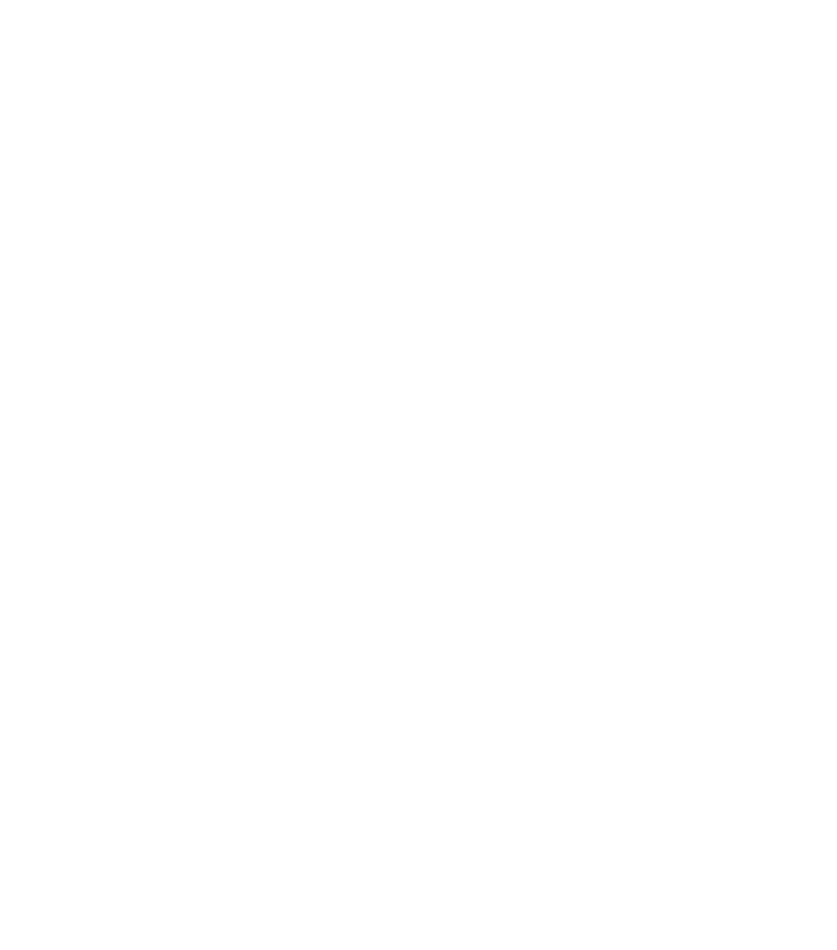
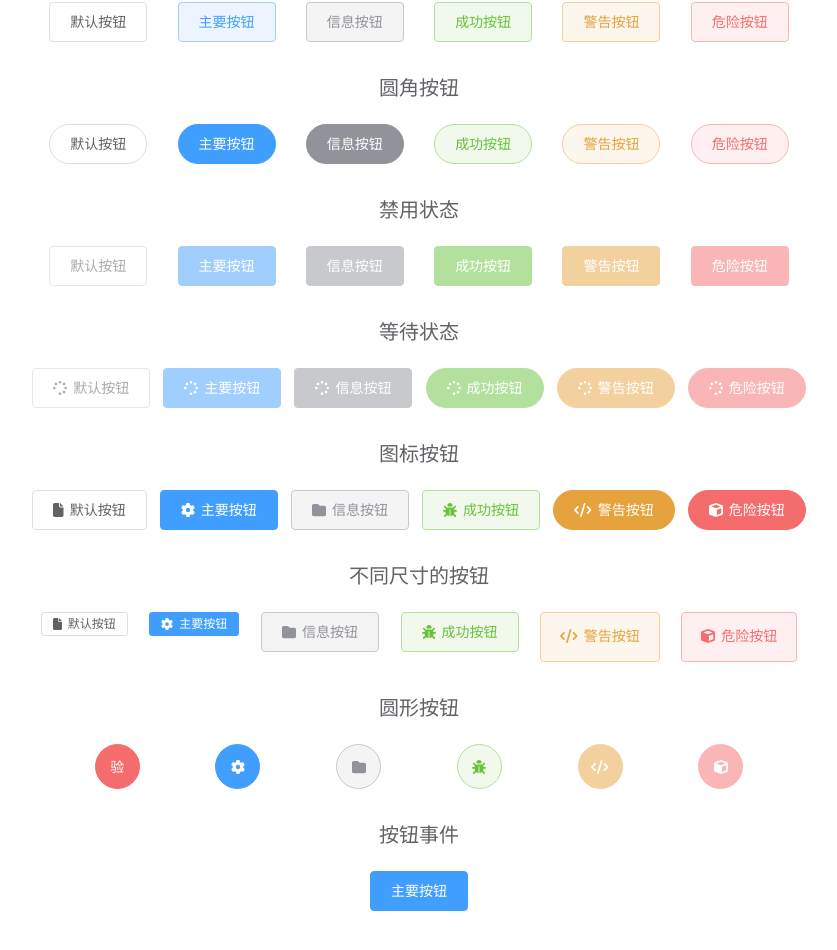
Before and after one commit to dongkq7/LumiUI, a Vue app: page /button in a window 1280 px wide. Shown: the part 312-1262 px from the top of the page, without its empty margins (221-1058 px from the left). Before the commit the page ends 800 px from the top, so only its background shows below. Built offline with nearby package versions, Linux system fonts and the light colour scheme.

Commit message:
feat: button

```diff
--- /dev/null
+++ b/src/components/Button/Button.vue
@@ -0,0 +1,30 @@
+<template>
+  <button
+    class="petal-button"
+    :class="{
+      [`petal-button--${type}`]: type,
+      [`petal-button--${size}`]: size,
+      'is-plain': plain,
+      'is-round': round,
+      'is-circle': circle,
+      'is-disabled': disabled,
+    }"
+    :disabled="disabled || loading"
+  >
+    <PetalIcon icon="spinner" spin v-if="loading" />
+    <PetalIcon :icon="icon" v-if="icon" />
+    <span v-if="$slots.default">
+      <slot></slot>
+    </span>
+  </button>
+</template>
+
+<script setup>
+import propObj from './props'
+defineOptions({
+  name: 'PetalButton',
+})
+defineProps(propObj)
+</script>
+
+<style lang="scss" scoped></style>
--- /dev/null
+++ b/src/components/Button/props.js
@@ -0,0 +1,32 @@
+export default {
+  type: {
+    type: String,
+    default: 'default',
+  },
+  plain: {
+    type: Boolean,
+    default: false,
+  },
+  round: {
+    type: Boolean,
+    default: false,
+  },
+  disabled: {
+    type: Boolean,
+    default: false,
+  },
+  loading: {
+    type: Boolean,
+    default: false,
+  },
+  icon: {
+    type: String,
+  },
+  size: {
+    type: String,
+  },
+  circle: {
+    type: Boolean,
+    default: false,
+  },
+}
--- a/src/main.js
+++ b/src/main.js
@@ -9,11 +9,13 @@
 import { fas } from '@fortawesome/free-solid-svg-icons'
 
 import PetalIcon from './components/Icon/Icon.vue'
+import PetalButton from './components/Button/Button.vue'
 
 const app = createApp(App)
 library.add(fas)
 app.use(router)
 app.component('PetalIcon', PetalIcon)
 app.component('FontAwesomeIcon', FontAwesomeIcon)
+app.component('PetalButton', PetalButton)
 
 app.mount('#app')
--- /dev/null
+++ b/src/styles/components/button.scss
@@ -0,0 +1,131 @@
+.petal-button {
+  // 首先针对这个样式类，定义了一系列的样式变量
+  --petal-button-font-weight: var(--petal-font-weight-primary);
+  --petal-button-border-color: var(--petal-border-color);
+  --petal-button-bg-color: var(--petal-fill-color-blank);
+  --petal-button-text-color: var(--petal-text-color-regular);
+  --petal-button-disabled-text-color: var(--petal-disabled-text-color);
+  --petal-button-disabled-bg-color: var(--petal-fill-color-blank);
+  --petal-button-disabled-border-color: var(--petal-border-color-light);
+  --petal-button-hover-text-color: var(--petal-color-primary);
+  --petal-button-hover-bg-color: var(--petal-color-primary-light-9);
+  --petal-button-hover-border-color: var(--petal-color-primary-light-7);
+  --petal-button-active-text-color: var(--petal-button-hover-text-color);
+  --petal-button-active-border-color: var(--petal-color-primary);
+  --petal-button-active-bg-color: var(--petal-button-hover-bg-color);
+  --petal-button-outline-color: var(--petal-color-primary-light-5);
+  --petal-button-active-color: var(--petal-text-color-primary);
+}
+
+.petal-button {
+  // 再来书写基本样式
+  display: inline-block;
+  height: 40px;
+  line-height: 1;
+  white-space: nowrap;
+  cursor: pointer;
+  background-color: var(--petal-button-bg-color);
+  border: var(--petal-border);
+  border-color: var(--petal-button-border-color);
+  color: var(--petal-button-text-color);
+  appearance: none;
+  text-align: center;
+  box-sizing: border-box;
+  outline: none;
+  margin: 0;
+  transition: 0.5s;
+  font-weight: var(--petal-button-font-weight);
+  user-select: none;
+  vertical-align: middle;
+  padding: 12px 20px;
+  font-size: var(--petal-font-size-base);
+  border-radius: var(--petal-border-radius-base);
+  &:hover,
+  &:focus {
+    color: var(--petal-button-hover-text-color);
+    border-color: var(--petal-button-hover-border-color);
+    background-color: var(--petal-button-hover-bg-color);
+    outline: none;
+  }
+  &:active {
+    color: var(--petal-button-active-text-color);
+    border-color: var(--petal-button-active-border-color);
+    background-color: var(--petal-button-active-bg-color);
+    outline: none;
+  }
+  &.is-round {
+    border-radius: var(--petal-border-radius-round);
+  }
+  &.is-circle {
+    width: 45px;
+    height: 45px;
+    border-radius: 50%;
+    padding: 12px;
+    display: flex;
+    justify-content: center;
+    align-items: center;
+  }
+  // 禁用相关的样式
+  &.is-disabled,
+  &.is-disabled:hover,
+  &.is-disabled:focus,
+  &[disabled],
+  &[disabled]:hover,
+  &[disabled]:focus {
+    color: var(--petal-button-disabled-text-color);
+    cursor: not-allowed;
+    background-image: none;
+    background-color: var(--petal-button-disabled-bg-color);
+    border-color: var(--petal-button-disabled-border-color);
+  }
+
+  [class*='petal-icon'] + span {
+    position: relative;
+    bottom: 2px;
+    margin-left: 6px;
+  }
+}
+
+@each $val in primary, success, warning, info, danger {
+  // 通过挂上对应的类来改变CSS变量去覆盖默认样式
+  .petal-button--#{$val} {
+    --petal-button-text-color: var(--petal-color-white);
+    --petal-button-bg-color: var(--petal-color-#{$val});
+    --petal-button-border-color: var(--petal-color-#{$val});
+    --petal-button-outline-color: var(--petal-color-#{$val}-light-5);
+    --petal-button-active-color: var(--petal-color-#{$val}-dark-2);
+    --petal-button-hover-text-color: var(--petal-color-white);
+    --petal-button-hover-bg-color: var(--petal-color-#{$val}-light-3);
+    --petal-button-hover-border-color: var(--petal-color-#{$val}-light-3);
+    --petal-button-active-bg-color: var(--petal-color-#{$val}-dark-2);
+    --petal-button-active-border-color: var(--petal-color-#{$val}-dark-2);
+    --petal-button-disabled-text-color: var(--petal-color-white);
+    --petal-button-disabled-bg-color: var(--petal-color-#{$val}-light-5);
+    --petal-button-disabled-border-color: var(--petal-color-#{$val}-light-5);
+  }
+  // 如果挂了is-plain这个类，那么就改变CSS变量
+  .petal-button--#{$val}.is-plain {
+    --petal-button-text-color: var(--petal-color-#{$val});
+    --petal-button-bg-color: var(--petal-color-#{$val}-light-9);
+    --petal-button-border-color: var(--petal-color-#{$val}-light-5);
+    --petal-button-hover-text-color: var(--petal-color-white);
+    --petal-button-hover-bg-color: var(--petal-color-#{$val});
+    --petal-button-hover-border-color: var(--petal-color-#{$val});
+    --petal-button-active-text-color: var(--petal-color-white);
+  }
+}
+
+.petal-button--large {
+  --petal-button-size: 50px;
+  height: var(--petal-button-size);
+  padding: 12px 19px;
+  font-size: var(--petal-font-size-base);
+  border-radius: var(--petal-border-radius-base);
+}
+.petal-button--small {
+  --petal-button-size: 24px;
+  height: var(--petal-button-size);
+  padding: 5px 11px;
+  font-size: 12px;
+  border-radius: calc(var(--petal-border-radius-base) - 1px);
+}
--- a/src/styles/index.scss
+++ b/src/styles/index.scss
@@ -3,3 +3,4 @@
 
 // 组件相关样式
 @use './components/icon.scss';
+@use './components/button.scss';
--- a/src/views/ButtonView.vue
+++ b/src/views/ButtonView.vue
@@ -1,11 +1,82 @@
 <template>
-  <div>
-    ButtonView
+  <h1 class="row-title">普通展示</h1>
+  <div class="row">
+    <PetalButton>默认按钮</PetalButton>
+    <PetalButton type="primary">主要按钮</PetalButton>
+    <PetalButton type="info">信息按钮</PetalButton>
+    <PetalButton type="success">成功按钮</PetalButton>
+    <PetalButton type="warning">警告按钮</PetalButton>
+    <PetalButton type="danger">危险按钮</PetalButton>
+  </div>
+  <h1 class="row-title">朴素按钮</h1>
+  <div class="row">
+    <PetalButton plain>默认按钮</PetalButton>
+    <PetalButton type="primary" plain>主要按钮</PetalButton>
+    <PetalButton type="info" plain>信息按钮</PetalButton>
+    <PetalButton type="success" plain>成功按钮</PetalButton>
+    <PetalButton type="warning" plain>警告按钮</PetalButton>
+    <PetalButton type="danger" plain>危险按钮</PetalButton>
+  </div>
+  <h1 class="row-title">圆角按钮</h1>
+  <div class="row">
+    <PetalButton round>默认按钮</PetalButton>
+    <PetalButton type="primary" round>主要按钮</PetalButton>
+    <PetalButton type="info" round>信息按钮</PetalButton>
+    <PetalButton type="success" plain round>成功按钮</PetalButton>
+    <PetalButton type="warning" plain round>警告按钮</PetalButton>
+    <PetalButton type="danger" plain round>危险按钮</PetalButton>
+  </div>
+  <h1 class="row-title">禁用状态</h1>
+  <div class="row">
+    <PetalButton disabled>默认按钮</PetalButton>
+    <PetalButton type="primary" disabled>主要按钮</PetalButton>
+    <PetalButton type="info" disabled>信息按钮</PetalButton>
+    <PetalButton type="success" disabled>成功按钮</PetalButton>
+    <PetalButton type="warning" disabled>警告按钮</PetalButton>
+    <PetalButton type="danger" disabled>危险按钮</PetalButton>
+  </div>
+  <h1 class="row-title">等待状态</h1>
+  <div class="row">
+    <PetalButton loading>默认按钮</PetalButton>
+    <PetalButton type="primary" loading>主要按钮</PetalButton>
+    <PetalButton type="info" loading>信息按钮</PetalButton>
+    <PetalButton type="success" loading round>成功按钮</PetalButton>
+    <PetalButton type="warning" loading round>警告按钮</PetalButton>
+    <PetalButton type="danger" loading round>危险按钮</PetalButton>
+  </div>
+  <h1 class="row-title">图标按钮</h1>
+  <div class="row">
+    <PetalButton icon="file">默认按钮</PetalButton>
+    <PetalButton type="primary" icon="gear">主要按钮</PetalButton>
+    <PetalButton type="info" icon="folder" plain>信息按钮</PetalButton>
+    <PetalButton type="success" icon="bug" plain>成功按钮</PetalButton>
+    <PetalButton type="warning" icon="code" round>警告按钮</PetalButton>
+    <PetalButton type="danger" icon="cube" round>危险按钮</PetalButton>
+  </div>
+  <h1 class="row-title">不同尺寸的按钮</h1>
+  <div class="row">
+    <PetalButton icon="file" size="small">默认按钮</PetalButton>
+    <PetalButton type="primary" icon="gear" size="small">主要按钮</PetalButton>
+    <PetalButton type="info" icon="folder" plain>信息按钮</PetalButton>
+    <PetalButton type="success" icon="bug" plain>成功按钮</PetalButton>
+    <PetalButton type="warning" icon="code" plain size="large">警告按钮</PetalButton>
+    <PetalButton type="danger" icon="cube" plain size="large">危险按钮</PetalButton>
+  </div>
+  <h1 class="row-title">圆形按钮</h1>
+  <div class="row">
+    <PetalButton type="danger" circle>验</PetalButton>
+    <PetalButton type="primary" icon="gear" circle></PetalButton>
+    <PetalButton type="info" icon="folder" circle plain></PetalButton>
+    <PetalButton type="success" icon="bug" circle plain></PetalButton>
+    <PetalButton type="warning" icon="code" circle disabled></PetalButton>
+    <PetalButton type="danger" icon="cube" circle disabled></PetalButton>
+  </div>
+  <h1 class="row-title">按钮事件</h1>
+  <div class="row">
+    <PetalButton type="primary" @click="clickHandler" ref="btnRef">主要按钮</PetalButton>
   </div>
 </template>
 
-<script setup>
-
-</script>
+<script setup></script>
 
 <style lang="scss" scoped></style>
```
